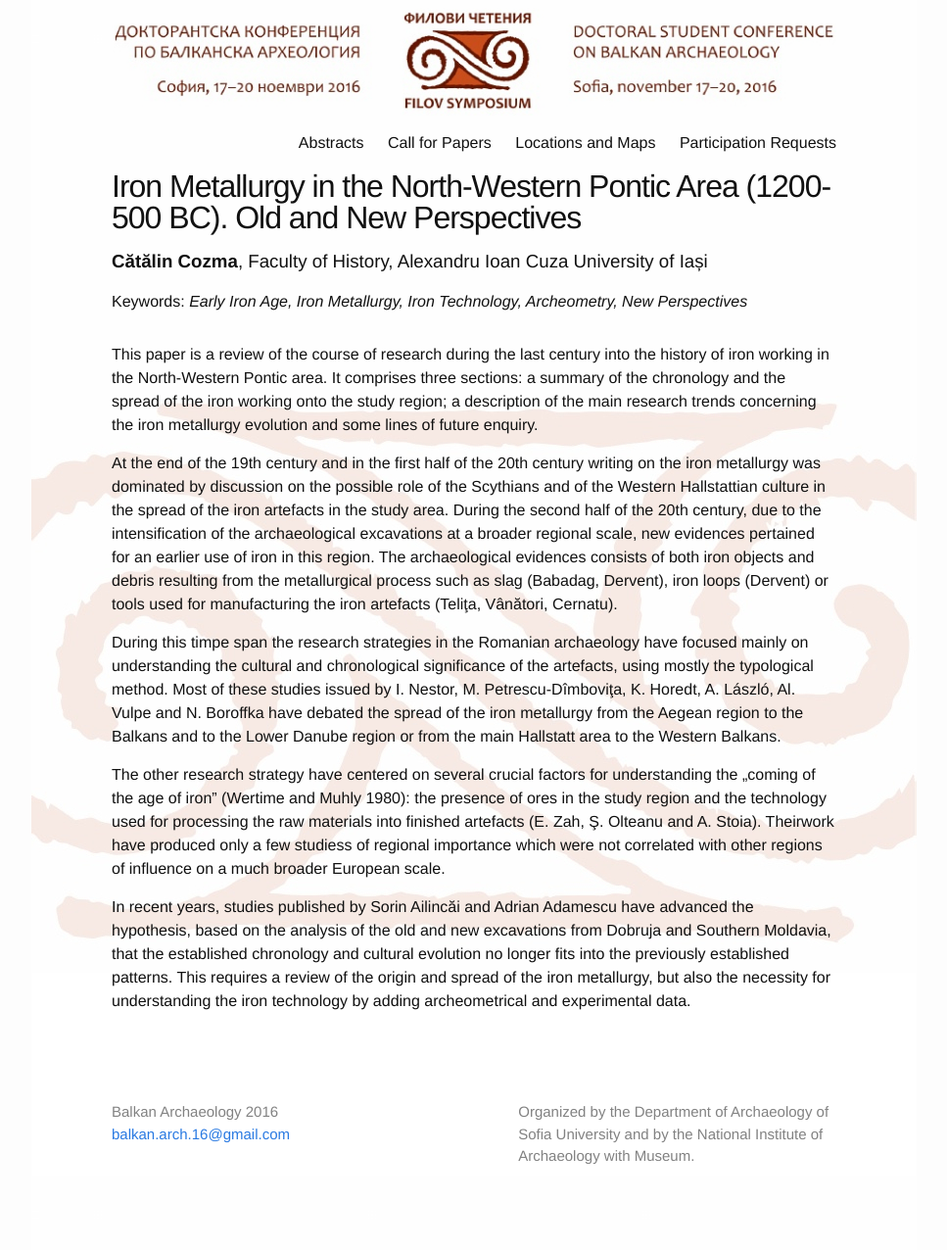
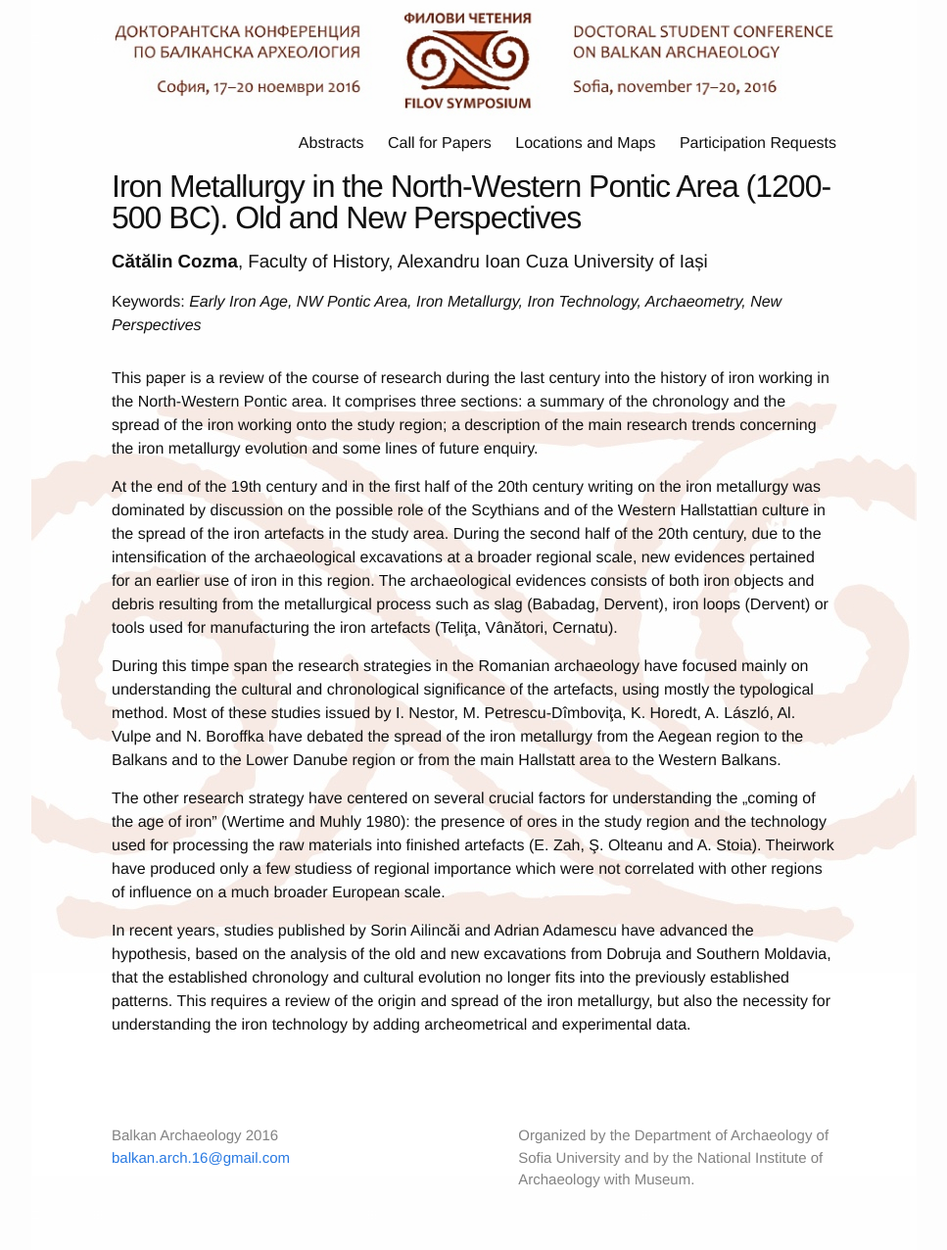
Before and after one commit to balkan-archaeology/balkan-archaeology.github.io, a Jekyll site: the page built from _abstracts/catalin-cozma.md, in a window 1280 px wide. Shown: the whole page at 98% size, without its empty margins (156-1123 px from the left). Built offline with Jekyll 4.4.1, drawn with Linux system fonts in a browser that asks for light colours; before the commit the page ends 1252 px from its top, so only the background shows below that.

Commit message:
Update Catalin Cozma's keywords.

```diff
--- a/_abstracts/catalin-cozma.md
+++ b/_abstracts/catalin-cozma.md
@@ -8,8 +8,8 @@ author: "Cătălin Cozma"
 
 institution: "Faculty of History, Alexandru Ioan Cuza University of Iași"
 
-keywords: "Early Iron Age, Iron Metallurgy, Iron Technology,
-           Archeometry, New Perspectives"
+keywords: "Early Iron Age, NW Pontic Area, Iron Metallurgy, Iron
+           Technology, Archaeometry, New Perspectives"
 ---
 
 This paper is a review of the course of research during the last
```
